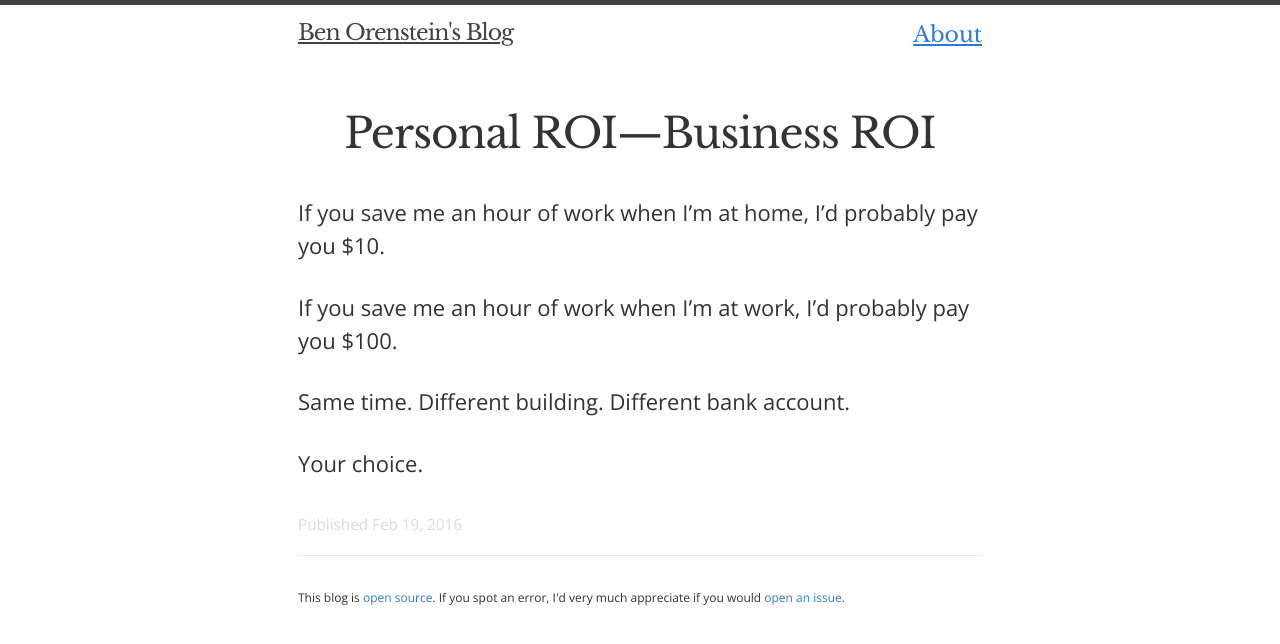
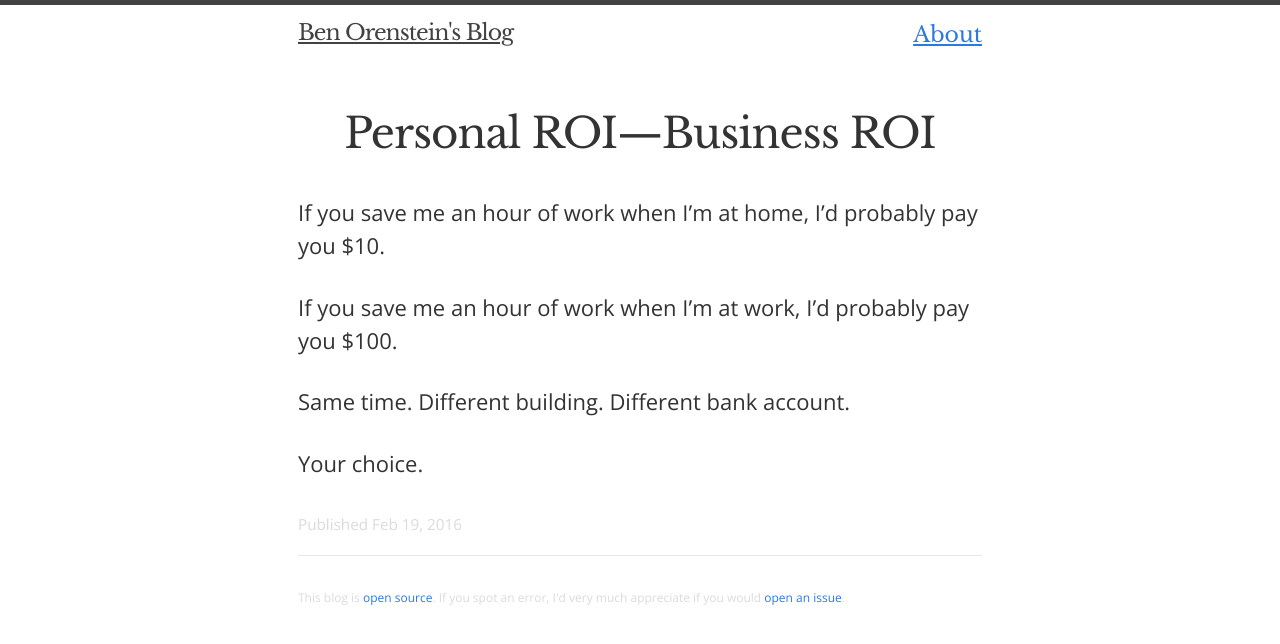
Before and after one commit to r00k/blog, a Jekyll site: the page built from _posts/2016-02-19-personal-business-roi.md, in a window 1280 px wide. Shown: the top 644 px of the page. Built offline with Jekyll 4.4.1, drawn with Linux system fonts in a browser that asks for light colours.

Commit message:
Lighten footer

```diff
--- a/_sass/_custom-styles.scss
+++ b/_sass/_custom-styles.scss
@@ -1,5 +1,6 @@
-p.mouse-type {
+.mouse-type {
   font-size: 12px;
+  color: lighten($grey-color, 35%);
 }
 
 h1.post-title {
```
